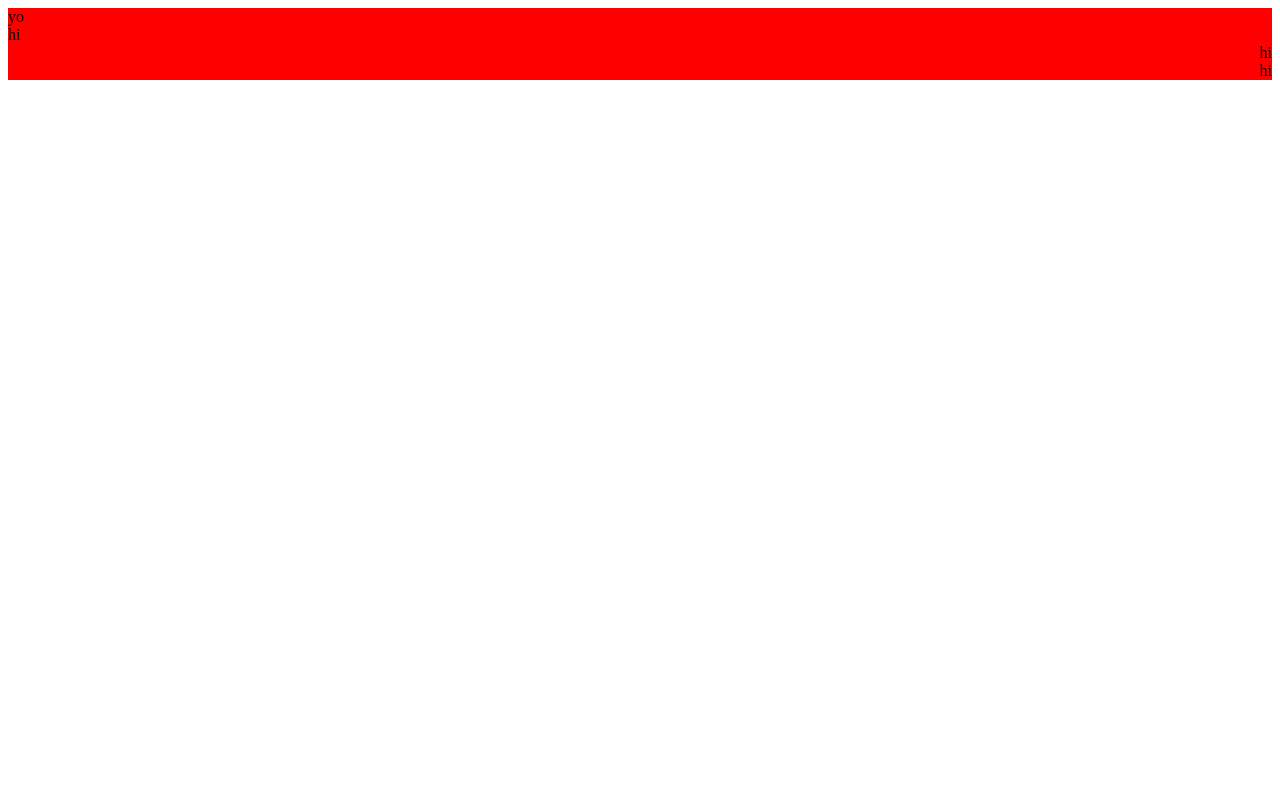
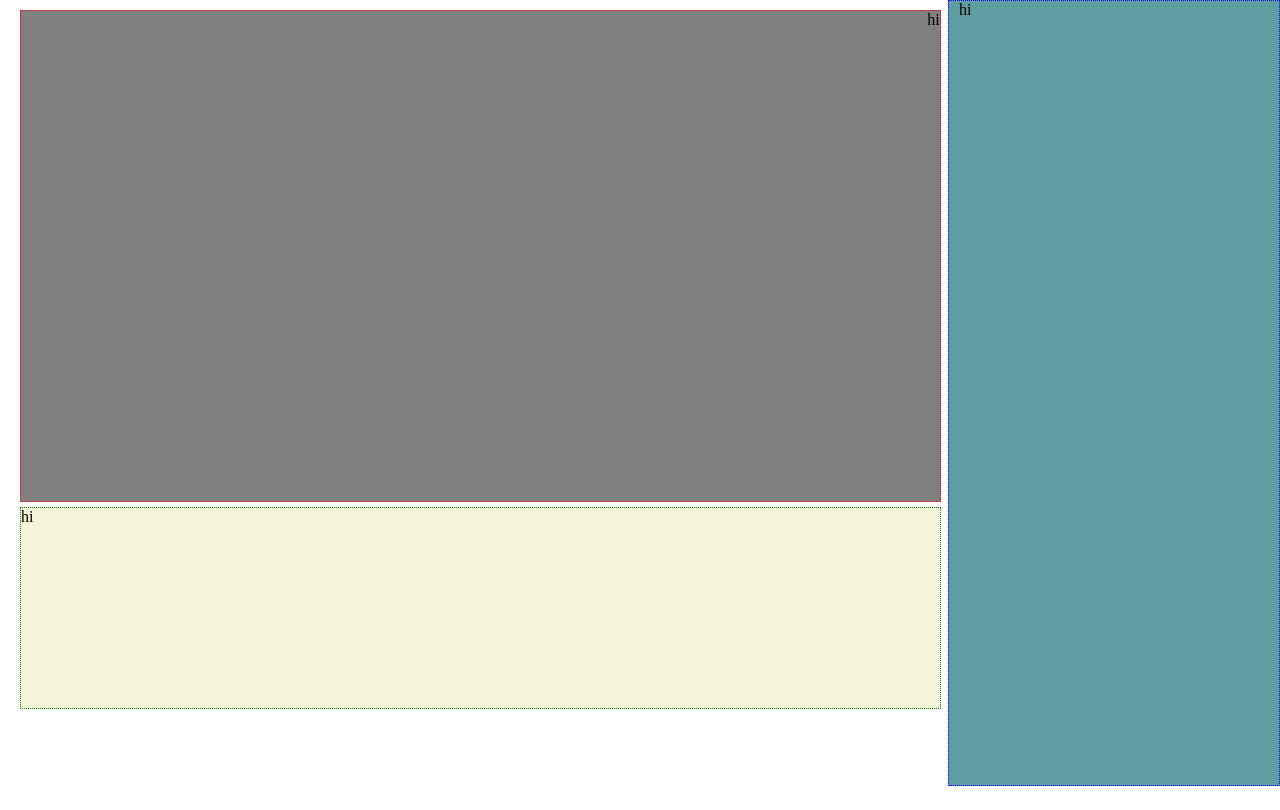
Before and after one commit to chonglxu/YandhiDAW, a plain HTML site: page index.html in a window 1280 px wide. Drawn offline with nearby package versions, Linux system fonts and the light colour scheme.

Commit message:
3 boxes: hardcoded

```diff
--- a/index.html
+++ b/index.html
@@ -7,13 +7,14 @@
         <title>Yandhi DAW</title>
     </head>
     <body>
-        <div class="wrapper">
-        yo
+        <div class="screen">
+            <div class="wrapper">
+                <div class="workspace">hi
+                </div>
+                <div class="pianoRoll">hi
+                </div>
+            </div>
             <div class="instruments">hi
-            </div>
-            <div class="workspace">hi
-            </div>
-            <div class="pianoRoll">hi
             </div>
         </div>
     </body>
--- a/style.css
+++ b/style.css
@@ -1,16 +1,53 @@
 .wrapper{
-    width: 100%;
-    background-color: red;
+    width: 74%;
+    height: 100%;
+    position: relative;
+    margin:5px;
+}
+
+html, body {
+    width:100%;
+    height:100%;
+    margin:5px;
+    height:auto;
+    min-height:100%;
+    padding:0;
+
+
 }
 
 .instruments {
-    text-align: left
+    text-align: left;
+    width: 25%;
+    max-width:25%;
+    height:98%;
+    /*z-index: 1;*/ /* Stay on top */
+    top: 0; /* Stay at the top */
+    right: 0;
+    border: 1px dotted blue;
+    float: right;
+    position: fixed;
+    min-height:98%;
+    padding-left: 10px;
+    background-color: cadetblue;
 }
 
 .workspace {
-    text-align: right
+    text-align: right;
+    width: 97%;
+    height: 490px;
+    border: 1px dotted red ;
+    margin:5px;
+
+    background-color: grey;
 }
 
 .pianoRoll {
-    text-align: right
+    width: 97%;
+    height: 200px;
+    border: 1px dotted green ;
+    margin:5px;
+
+    background-color: beige;
+
 }
```
